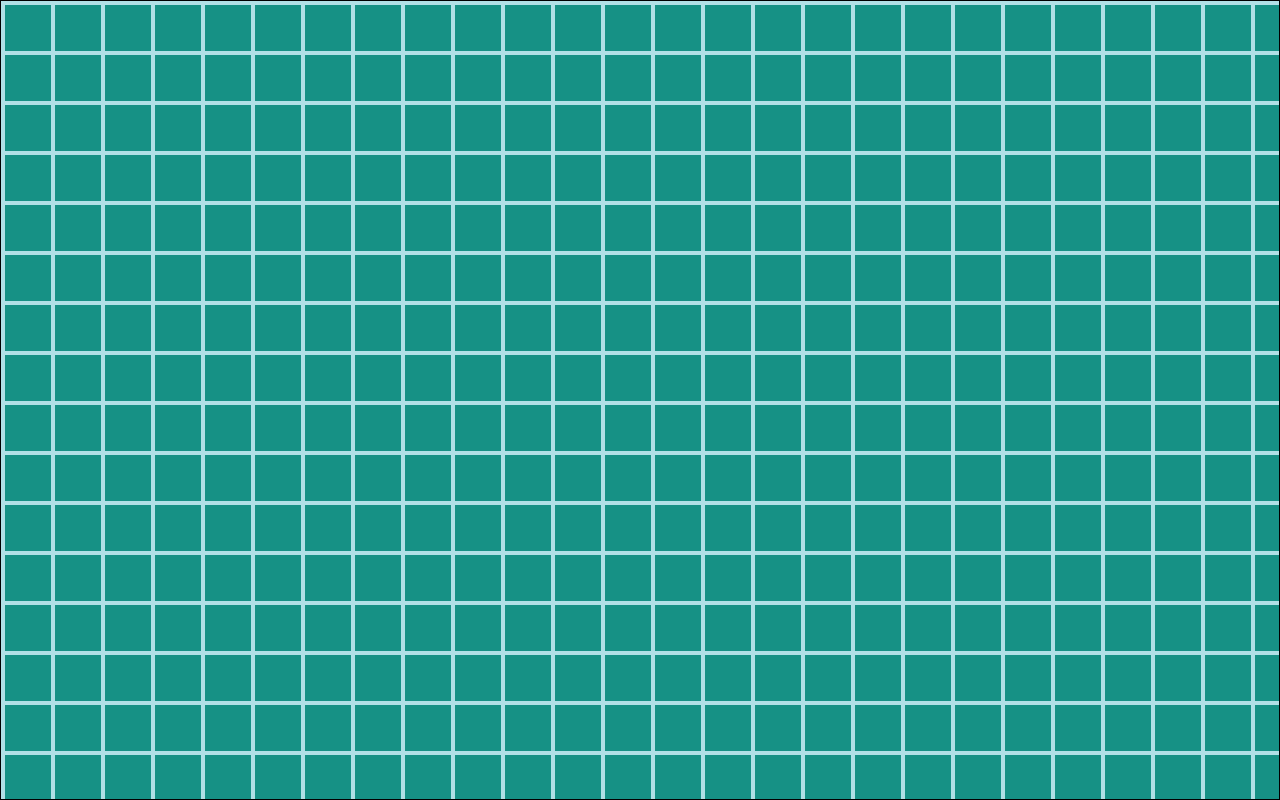
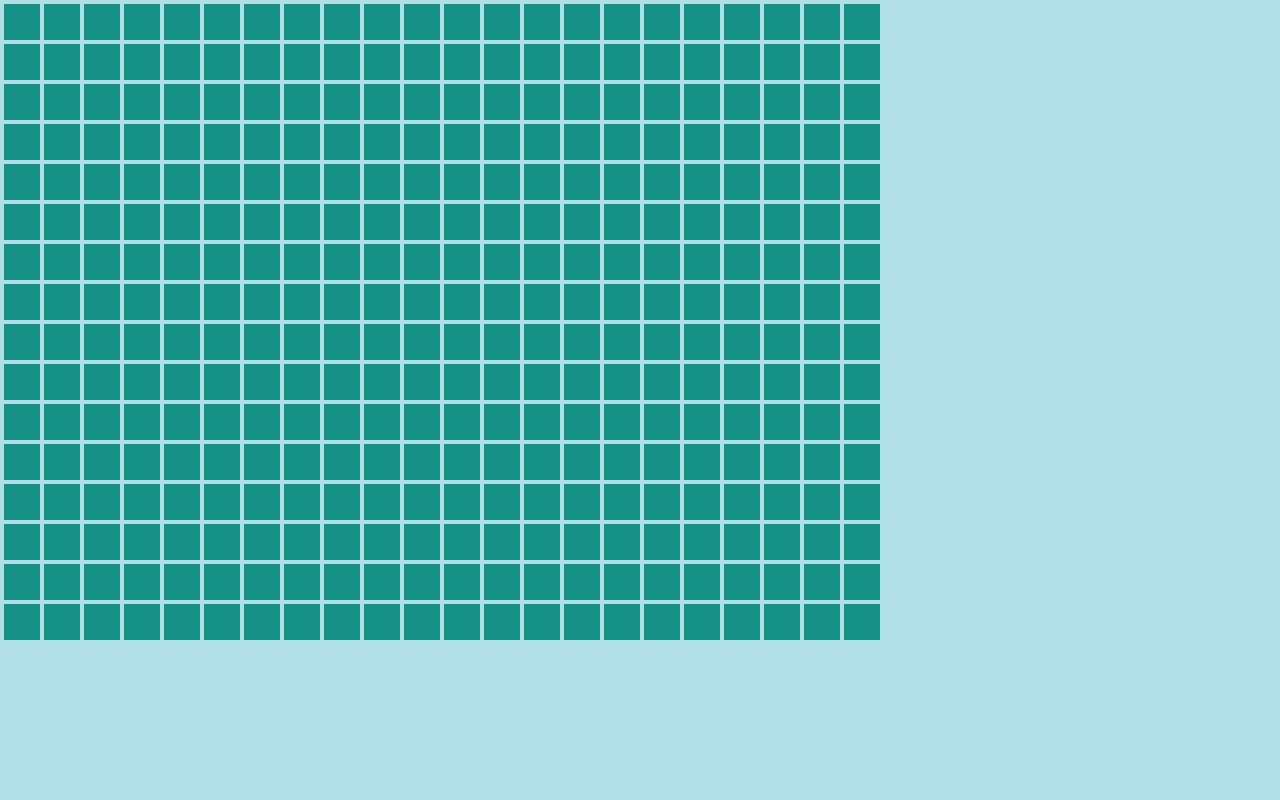
Before and after one commit to AkB-kM/conways, a plain HTML site: page index.html in a window 1280 px wide. Drawn offline with Linux system fonts and the light colour scheme.

Commit message:
Resizable canvas, animate grid, neighbors

```diff
--- a/canvas.js
+++ b/canvas.js
@@ -1,17 +1,46 @@
 var canvas = document.querySelector('canvas');
+
 
 canvas.width = window.innerWidth - 2;
 canvas.height = window.innerHeight - 2;
 
+var maxWidth = window.screen.availWidth;
+var maxHeight = window.screen.availHeight;
+
+var mouse = {
+  x: undefined,
+  y: undefined
+};
+
+
+//Listeners
+window.addEventListener('resize', function() {
+  canvas.width = window.innerWidth - 2;
+  canvas.height = window.innerHeight - 2;
+
+});
+
+window.addEventListener('mousemove',
+  function(event) {
+    mouse.x = event.x;
+    mouse.y = event.y;
+    console.log(mouse);
+});
+
+
 // Initialize variables
 var c = canvas.getContext('2d');
-
 var cellgap = 2;
-var cellsize = 50 - 2*cellgap;
+var blocksize = 40;
+var cellsize = blocksize - 2*cellgap;
 
 var colorArray = [
   '#169185'
 ]
+
+var notAlive = '#169185';
+var alive = '#F3F5F1';
+
 
 // Cell object
 function Cell(x, y) {
@@ -19,7 +48,13 @@ function Cell(x, y) {
   this.y = y;
   this.alive = false;
   this.draw = function() {
-    c.fillStyle = colorArray[Math.floor(Math.random() * colorArray.length)]
+    //c.fillStyle = colorArray[Math.floor(Math.random() * colorArray.length)]
+    if(this.alive){
+      c.fillStyle = alive;
+    }
+    else{
+      c.fillStyle = notAlive;
+    }
     c.fillRect(x+2*cellgap, y+2*cellgap, cellsize, cellsize);
   }
 }
@@ -28,44 +63,102 @@ function Cell(x, y) {
 function Grid(width, height) {
   this.width = Math.floor(width / cellsize);
   this.height = Math.floor(height / cellsize);
-  this.grid = new Array(this.width * this.height)
-  this.draw = function() {
+  this.grid = new Array(this.width);
 
-    //Draw grid
+  for(var x = 0; x < this.width; x++){
+    this.grid[x] = new Array(this.height);
+  }
+
+  /* Setup board */
+  this.setup = function() {
     for (var x = 0; x < this.width; x++) {
       for(var y = 0; y < this.height; y++) {
-
-        //WOWEFASDFASDF
-        //SDFASDF
-        this.grid[y * this.width + x] = new Cell(x*50, y*50);
-        this.grid[y * this.width + x].draw();
-
-        //c.shadowColor = '#999';
-        //c.shadowBlur = 20;
-        //c.shadowOffsetX = 3;
-        //c.shadowOffsetY = 3;
+        this.grid[x][y] = new Cell(x*blocksize, y*blocksize);
       }
     }
   }
+  /* Draw the board */
+  this.draw = function() {
+    for (var x = 0; x < this.width; x++) {
+      for(var y = 0; y < this.height; y++) {
+        this.grid[x][y].draw();
+      }
+    }
+  }
+
+  this.update = function() {
+    var currrent_cell;
+    for (var x = 0; x < this.width; x++) {
+      for(var y = 0; y < this.height; y++) {
+        currrent_cell = this.grid[x][y];
+
+      }
+    }
+  }
+
+  /* Get Count of Neighbors alive */
+  this.getNeighbor = function (x,y){
+    var count = 0;
+    if ( x - 1 >= 0){ // LEFT
+      if(this.grid[x - 1][y].alive){
+        count++;
+      }
+    }
+    if ( x - 1 >= 0 && y - 1 >= 0){ // UPPER LEFT
+      if(this.grid[x - 1][y - 1].alive){
+        count++;
+      }
+    }
+    if ( y - 1 >= 0){ // TOP
+      if(this.grid[x][y - 1].alive){
+        count++;
+      }
+    }
+    if ( x + 1 < this.width && y - 1 >= 0){ // UPPER RIGHT
+      if(this.grid[x + 1][y - 1].alive){
+        count++;
+      }
+    }
+    if ( x + 1 < this.width){ // RIGHT
+      if(this.grid[x + 1][y].alive){
+        count++;
+      }
+    }
+    if ( x + 1 < this.width && y + 1 < this.height){ // LOWER RIGHT
+      if(this.grid[x + 1][y + 1].alive){
+        count++;
+      }
+    }
+    if ( y + 1 < this.height){ //BOTTOM
+      if(this.grid[x][y + 1].alive){
+        count++;
+      }
+    }
+    if ( x - 1 >= 0 && y + 1 < this.height){ // LOWER LEFT
+      if(this.grid[x - 1][y + 1].alive){
+        count++;
+      }
+    }
+    return count;
+  }
 }
 
-var board = new Grid(canvas.width, canvas.height);
-board.draw();
-
-//
-// Window Resizing Event Listener
-window.addEventListener('resize', function() {
-  canvas.width = window.innerWidth - 2;
-  canvas.height = window.innerHeight - 2;
-  var gridx = Math.floor(canvas.width / cellsize);
-  var gridy = Math.floor(canvas.height / cellsize);
-});
-
-var x = 200;
-function animate() {
-  requestAnimationFrame(animate);
 
 
+
+var board = new Grid(maxWidth, maxHeight);
+board.setup();
+board.draw();
+console.log(board.getNeighbor(0,1));
+
+function animate(){
+
+  setTimeout(
+    function (){
+      requestAnimationFrame(animate)
+      c.clearRect(0,0,innerWidth,innerHeight);
+      board.draw();
+    }, 250);
 }
 
 animate();
--- a/index.html
+++ b/index.html
@@ -6,12 +6,12 @@
     <style type="text/css">
       canvas {
         background-color: powderblue;
-        border: 1px solid black;
         vertical-align: bottom;
         display: block;
       }
       body {
         margin: 0;
+        background-color: powderblue;
       }
     </style>
   </head>
```
